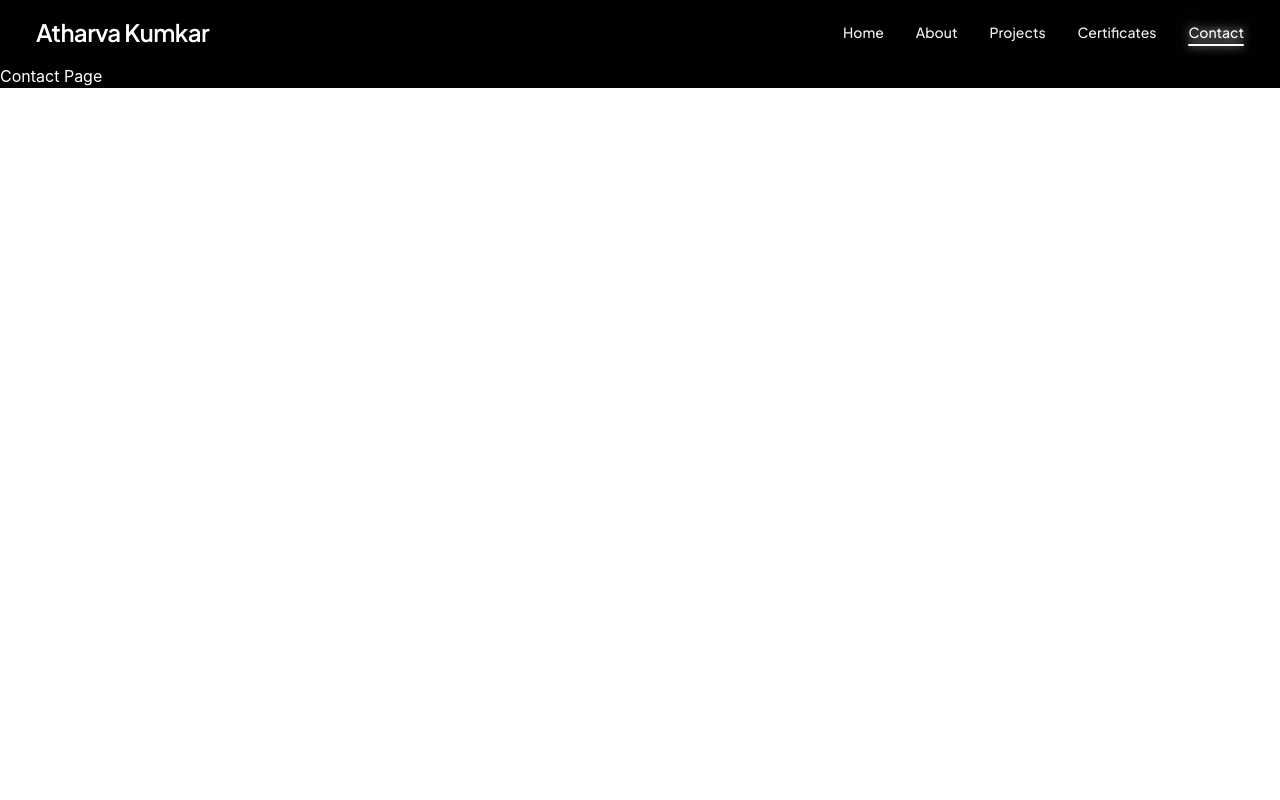
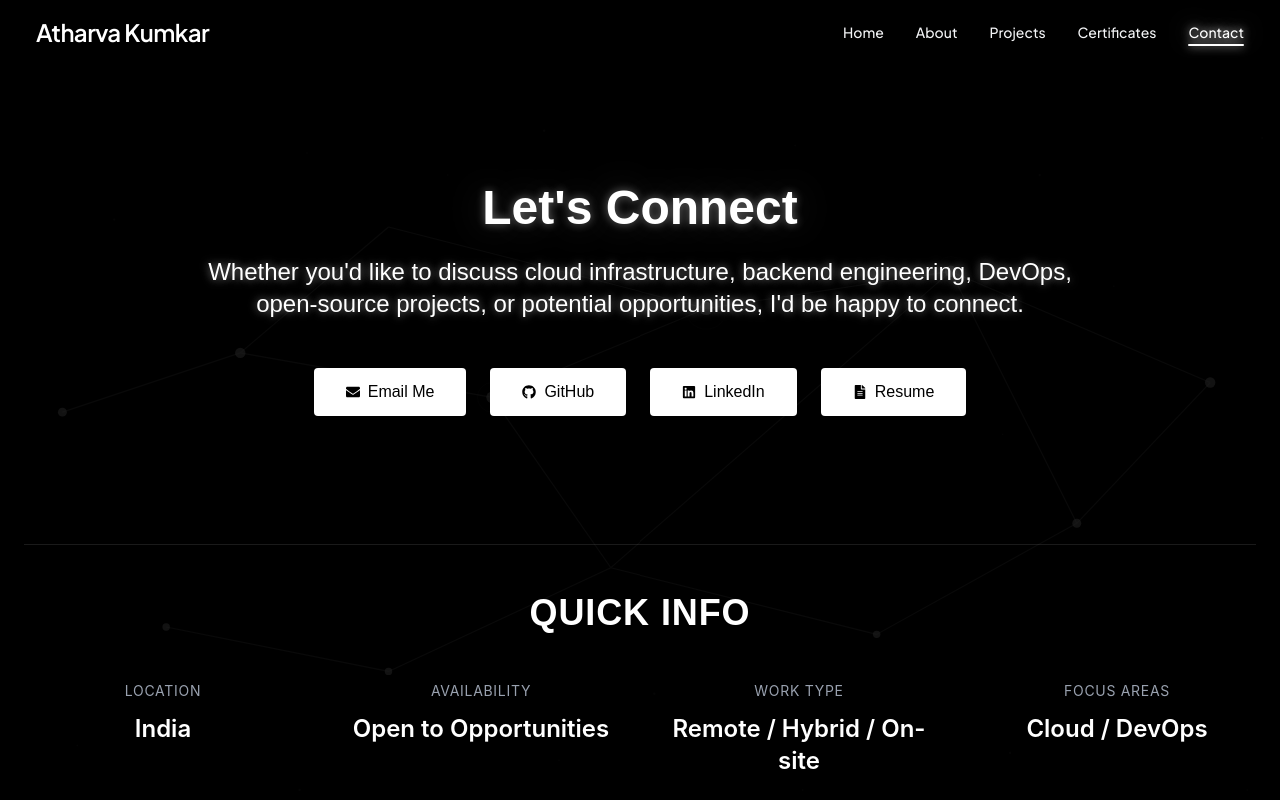
Before and after one commit to Atharvakumkar/Atharva-Kumkar-Resume-Website, a React (Vite) app in the folder resume/: page /contact in a window 1280 px wide. Shown: the top 800 px of the page. Built offline with nearby package versions, Linux system fonts and the light colour scheme; a web font is replaced by a local one.

Commit message:
Contact Page v0.1.0

```diff
--- a/resume/src/pages/contactPage.jsx
+++ b/resume/src/pages/contactPage.jsx
@@ -1,10 +1,114 @@
+import { motion } from "framer-motion";
+
+import Footer from "../components/footer";
 import ContactHeader from "../components/contactHeader";
+import IntroContact from "./introContact";
 
 function ContactPage() {
     return (
         <>
-        <ContactHeader/>
-        <h1>Contact Page</h1>
+            <ContactHeader />
+
+            <div className="relative min-h-screen text-white overflow-hidden">
+                {/* Animated Constellation Background */}
+                <motion.div
+                    initial={{ opacity: 1 }}
+                    animate={{ opacity: 0.8 }}
+                    transition={{
+                        duration: 1.8,
+                        ease: "easeOut",
+                    }}
+                    className="absolute inset-0"
+                    style={{
+                        backgroundImage: "url('/constellation.svg')",
+                        backgroundSize: "cover",
+                        backgroundPosition: "center",
+                        backgroundAttachment: "fixed",
+                    }}
+                />
+
+                {/* Dark Overlay */}
+                <div className="absolute inset-0 bg-black/85" />
+
+                {/* Content */}
+                <motion.div
+                    className="relative z-10"
+                    initial={{
+                        opacity: 0,
+                        y: 30,
+                    }}
+                    animate={{
+                        opacity: 1,
+                        y: 0,
+                    }}
+                    transition={{
+                        duration: 1,
+                        ease: "easeOut",
+                    }}
+                >
+                    <IntroContact />
+
+                    {/* Quick Info */}
+                    <section className="px-6 mt-32 mb-8">
+                        <div className="max-w-7xl mx-auto border-t border-white/10 py-12">
+                            <h2
+                                className="
+                                    text-center
+                                    font-body
+                                    text-4xl
+                                    font-bold
+                                    text-white
+                                    uppercase
+                                    tracking-wide
+                                    mb-12
+                                "
+                            >
+                                Quick Info
+                            </h2>
+
+                            <div className="grid grid-cols-1 md:grid-cols-4 gap-10">
+                                <div>
+                                    <p className="text-sm uppercase tracking-wider text-gray-400 mb-3 text-center">
+                                        Location
+                                    </p>
+                                    <p className="text-2xl font-semibold text-white text-center">
+                                        India
+                                    </p>
+                                </div>
+
+                                <div>
+                                    <p className="text-sm uppercase tracking-wider text-gray-400 mb-3 text-center">
+                                        Availability
+                                    </p>
+                                    <p className="text-2xl font-semibold text-white text-center">
+                                        Open to Opportunities
+                                    </p>
+                                </div>
+
+                                <div>
+                                    <p className="text-sm uppercase tracking-wider text-gray-400 mb-3 text-center">
+                                        Work Type
+                                    </p>
+                                    <p className="text-2xl font-semibold text-white text-center">
+                                        Remote / Hybrid / On-site
+                                    </p>
+                                </div>
+
+                                <div>
+                                    <p className="text-sm uppercase tracking-wider text-gray-400 mb-3 text-center">
+                                        Focus Areas
+                                    </p>
+                                    <p className="text-2xl font-semibold text-white text-center">
+                                        Cloud / DevOps
+                                    </p>
+                                </div>
+                            </div>
+                        </div>
+                    </section>
+
+                    <Footer />
+                </motion.div>
+            </div>
         </>
     );
 }
```
